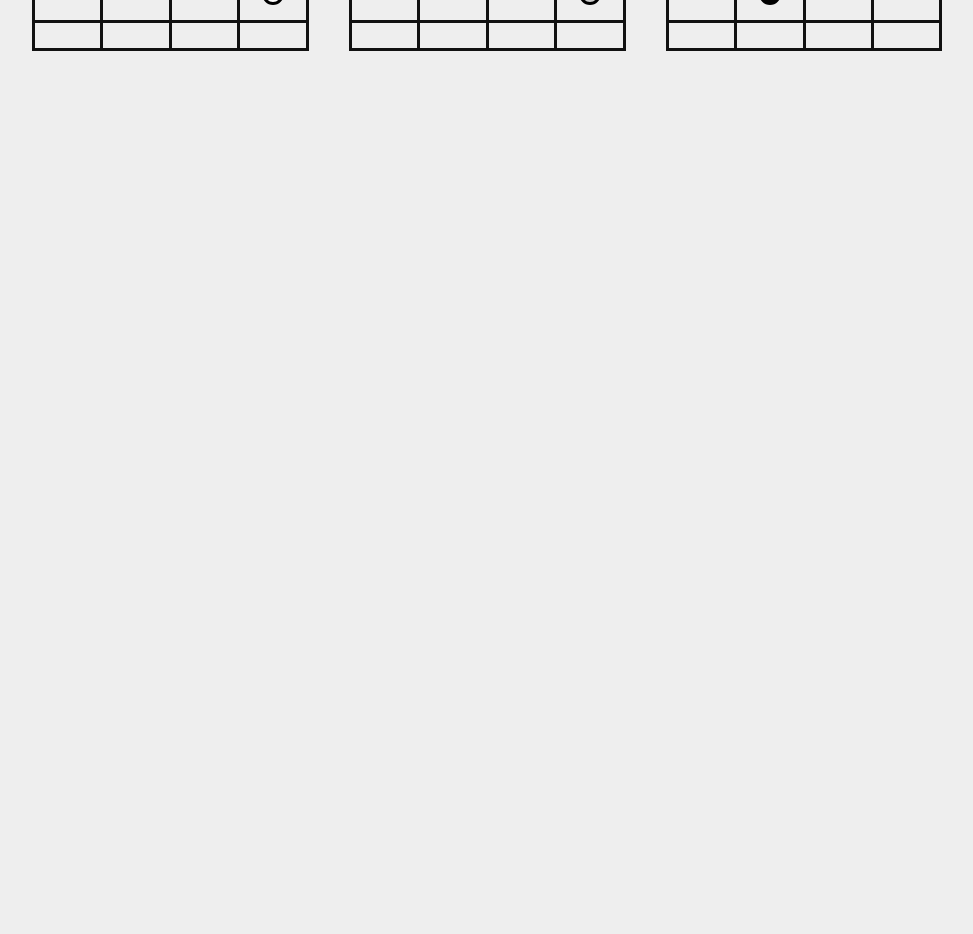
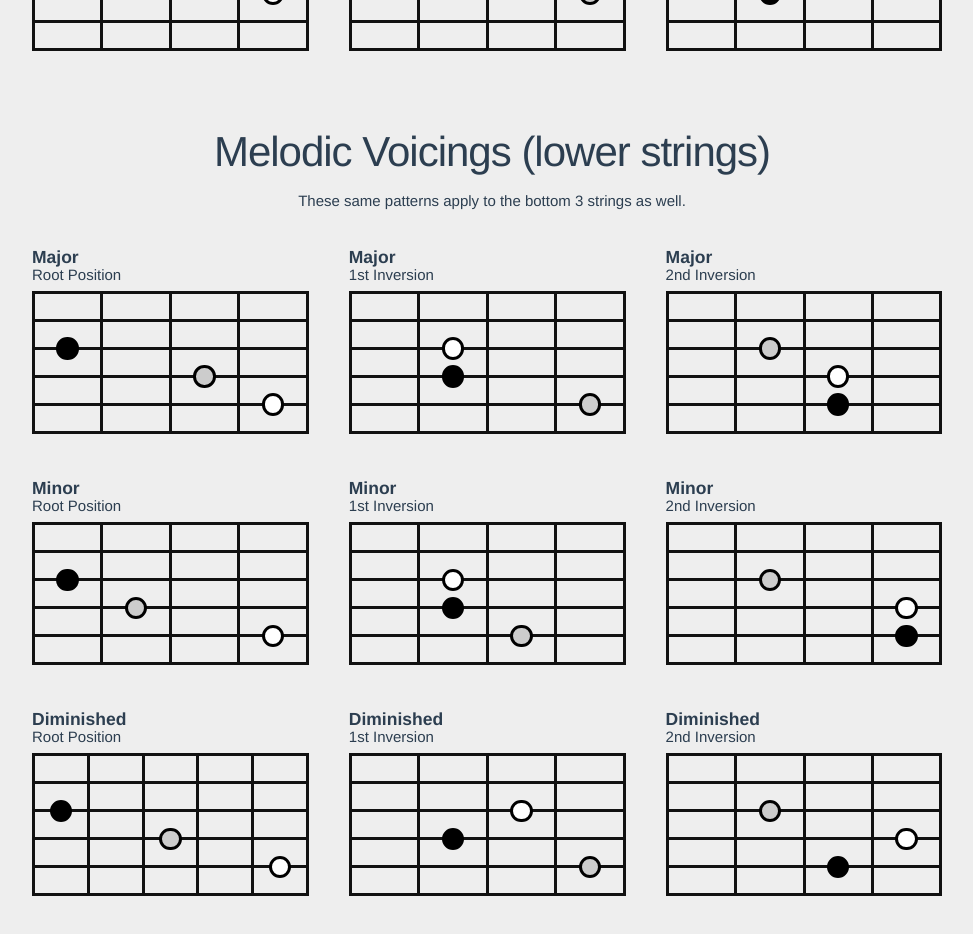
Before and after one commit to rjsalvadorr/guitarragrams, a Vue app: page / in a window 1280 px wide. Shown: the part 3480-4414 px from the top of the page, without its empty margins (148-1121 px from the left). Before the commit the page ends 3606 px from the top, so only its background shows below. Built offline with nearby package versions, Linux system fonts and the light colour scheme.

Commit message:
Completed melodic voicing input

```diff
--- a/src/App.vue
+++ b/src/App.vue
@@ -27,6 +27,11 @@
         Ex voluptate veniam, ham hock salami sirloin aliqua duis nostrud qui.
       </p>
     </PatternGroup>
+    <PatternGroup :groupData="diagrams.melodicLower">
+      <p>
+        These same patterns apply to the bottom 3 strings as well.
+      </p>
+    </PatternGroup>
   </div>
 </template>
 
@@ -36,6 +41,7 @@ import chordDiagramsOpenUpper from "./data/chord-diagrams-open-upper.json";
 import chordDiagramsOpen from "./data/chord-diagrams-open.json";
 import chordDiagrams3string from "./data/melodic-upper.json";
 import melodicMiddle from "./data/melodic-middle.json";
+import melodicLower from "./data/melodic-lower.json";
 
 export default {
   name: "app",
@@ -48,7 +54,8 @@ export default {
         openUpper: chordDiagramsOpenUpper,
         open: chordDiagramsOpen,
         melodicUpper: chordDiagrams3string,
-        melodicMiddle: melodicMiddle
+        melodicMiddle: melodicMiddle,
+        melodicLower: melodicLower
       }
     };
   }
--- /dev/null
+++ b/src/data/melodic-lower.json
@@ -0,0 +1,86 @@
+{
+  "patternType": "Melodic Voicings (lower strings)",
+  "diagrams": [
+    {
+      "chordQuality": "major",
+      "inversion": "root",
+      "markers": [
+        "5th,3,1",
+        "3rd,4,3",
+        "root,5,4"
+      ]
+    },
+    {
+      "chordQuality": "major",
+      "inversion": "1st",
+      "markers": [
+        "root,3,1",
+        "5th,4,1",
+        "3rd,5,3"
+      ]
+    },
+    {
+      "chordQuality": "major",
+      "inversion": "2nd",
+      "markers": [
+        "3rd,3,1",
+        "root,4,2",
+        "5th,5,2"
+      ]
+    },
+    {
+      "chordQuality": "minor",
+      "inversion": "root",
+      "markers": [
+        "5th,3,1",
+        "3rd,4,2",
+        "root,5,4"
+      ]
+    },
+    {
+      "chordQuality": "minor",
+      "inversion": "1st",
+      "markers": [
+        "root,3,1",
+        "5th,4,1",
+        "3rd,5,2"
+      ]
+    },
+    {
+      "chordQuality": "minor",
+      "inversion": "2nd",
+      "markers": [
+        "3rd,3,1",
+        "root,4,3",
+        "5th,5,3"
+      ]
+    },
+    {
+      "chordQuality": "diminished",
+      "inversion": "root",
+      "markers": [
+        "5th,3,1",
+        "3rd,4,3",
+        "root,5,5"
+      ]
+    },
+    {
+      "chordQuality": "diminished",
+      "inversion": "1st",
+      "markers": [
+        "root,3,2",
+        "5th,4,1",
+        "3rd,5,3"
+      ]
+    },
+    {
+      "chordQuality": "diminished",
+      "inversion": "2nd",
+      "markers": [
+        "3rd,3,1",
+        "root,4,3",
+        "5th,5,2"
+      ]
+    }
+  ]
+}
```
